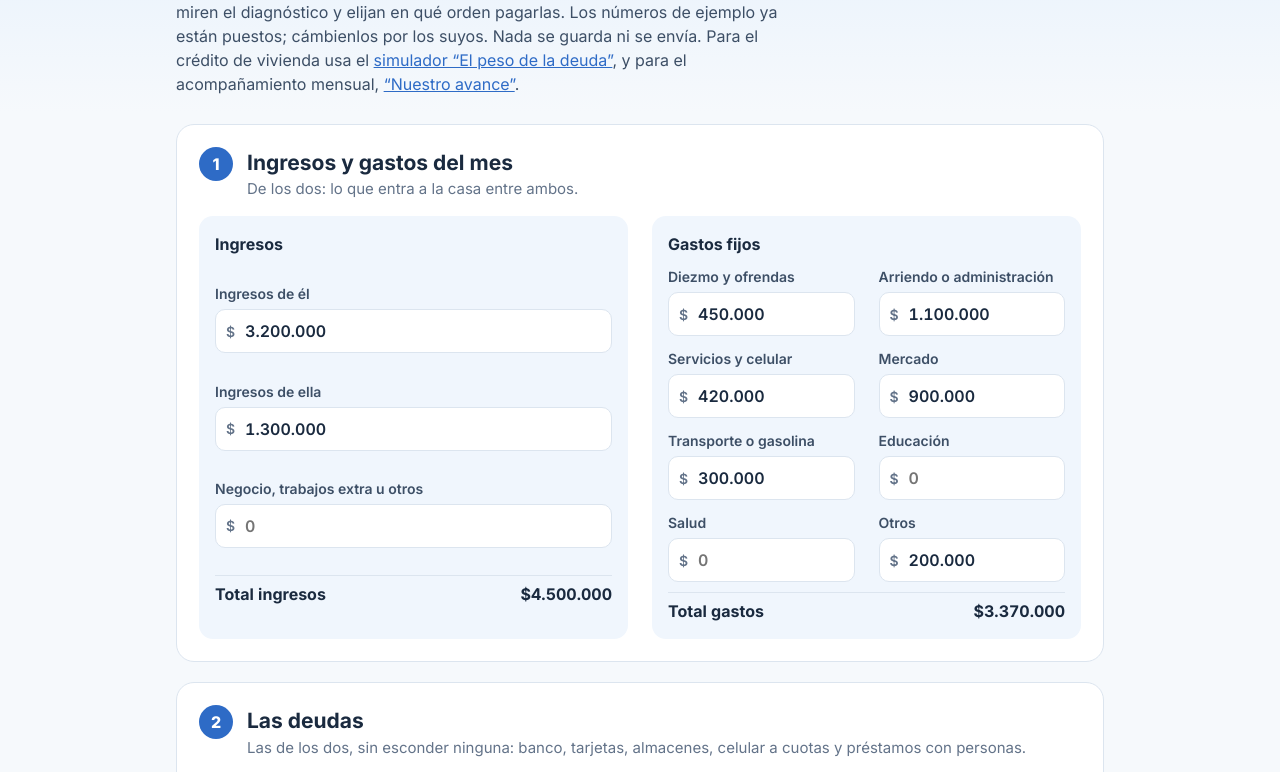
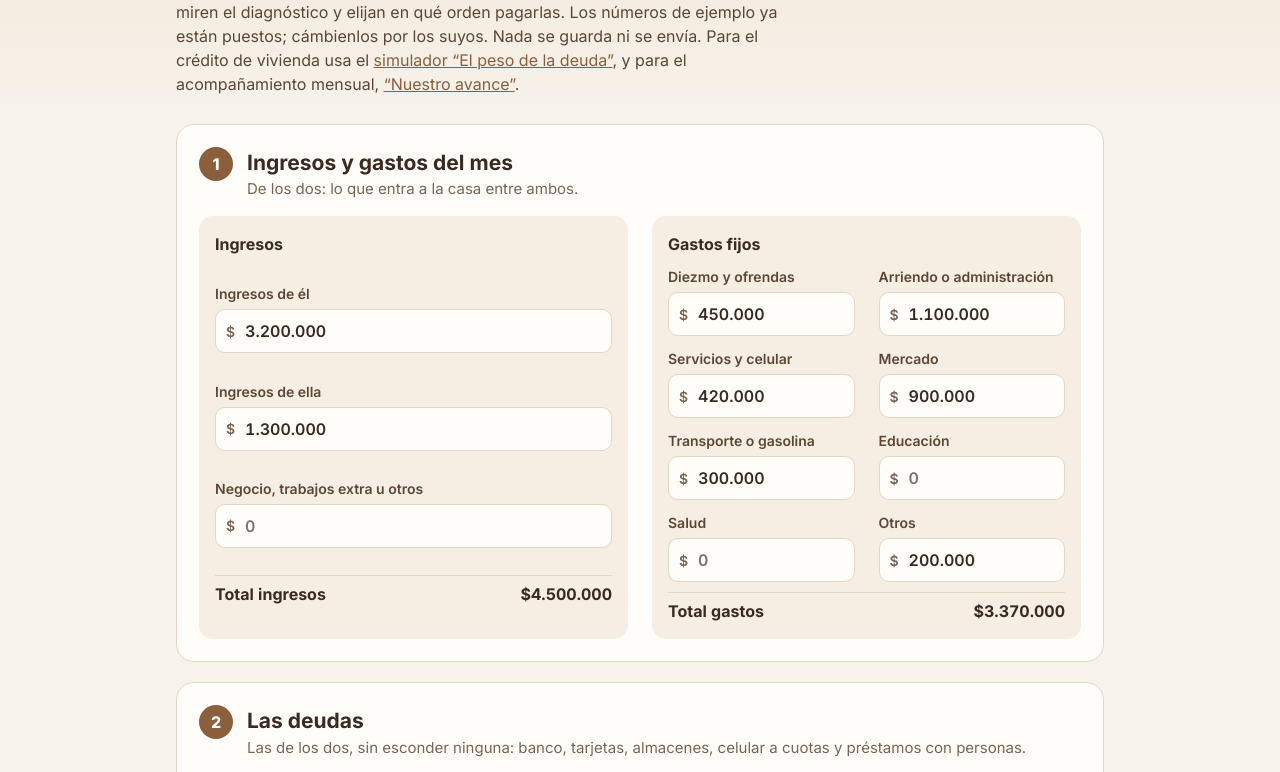
Before and after one commit to fredyhenaodev/el-peso-de-la-deuda, a plain HTML site: page asesoria.html in a window 1280 px wide. Shown: the part 148-920 px from the top of the page. Drawn offline with nearby package versions, Linux system fonts and the light colour scheme.

Commit message:
Colores beige y café para F&T Asesorías
Co-Authored-By: Claude Opus 5.5 <noreply@anthropic.com>
Claude-Session: https://claude.ai/code/session_01LoJWc7vLW9SkzW5N4YgFuz

```diff
--- a/asesoria.html
+++ b/asesoria.html
@@ -8,16 +8,16 @@
 <style>
 /* Layout: una columna guiada (1 ingresos y gastos → 2 deudas → 3 diagnóstico → 4 plan), mismo lenguaje visual que el simulador */
 :root {
-  --bg: #F6F9FC; --surface: #FFFFFF; --sky: #E3EFFC; --sky-2: #F0F6FD;
-  --ink: #1A2A3F; --ink-2: #3D4F66; --muted: #637389; --line: #DCE5EF;
-  --accent: #2E6BC6; --accent-ink: #FFFFFF; --accent-soft: #EAF2FC;
-  --good: #1F7A55; --good-soft: #E6F4EE; --warn: #B4531A; --warn-soft: #FFF1E6;
+  --bg: #F7F2EA; --surface: #FFFDF9; --sky: #EFE4D3; --sky-2: #F6EEE2;
+  --ink: #3A2A1F; --ink-2: #5C4636; --muted: #7A6553; --line: #E3D6C4;
+  --accent: #8B5E3C; --accent-ink: #FFFDF9; --accent-soft: #F1E6D8;
+  --good: #4F7A3A; --good-soft: #EAF1E2; --warn: #A6491A; --warn-soft: #FBEADC;
   --f-display: 'Oswald', 'Arial Narrow', Arial, sans-serif;
   --f-ui: 'Inter', system-ui, -apple-system, 'Segoe UI', sans-serif;
 }
 @media (prefers-color-scheme: dark) {
-  :root { --bg: #101826; --surface: #172235; --sky: #1B2A41; --sky-2: #1A2638; --ink: #EAF0F7; --ink-2: #C8D3E1; --muted: #98A6BA; --line: #2A3A52;
-    --accent: #8FBDF2; --accent-ink: #0F1A29; --accent-soft: #1E3150; --good: #6FD0A4; --good-soft: #17332A; --warn: #F2A66B; --warn-soft: #3A2A1A; color-scheme: dark; }
+  :root { --bg: #1E1712; --surface: #2A211A; --sky: #33271E; --sky-2: #2E241C; --ink: #F3EADF; --ink-2: #DCCBB8; --muted: #A8957F; --line: #45372B;
+    --accent: #D7A97A; --accent-ink: #1E1712; --accent-soft: #3B2C20; --good: #9CC787; --good-soft: #263220; --warn: #F2A66B; --warn-soft: #3A2A1A; color-scheme: dark; }
 }
 * { box-sizing: border-box; }
 body { margin: 0; background: var(--bg); color: var(--ink); font-family: var(--f-ui); font-size: 16px; line-height: 1.5; }
```
Also changed, not shown: seguimiento.html (+6 -6 lines).
